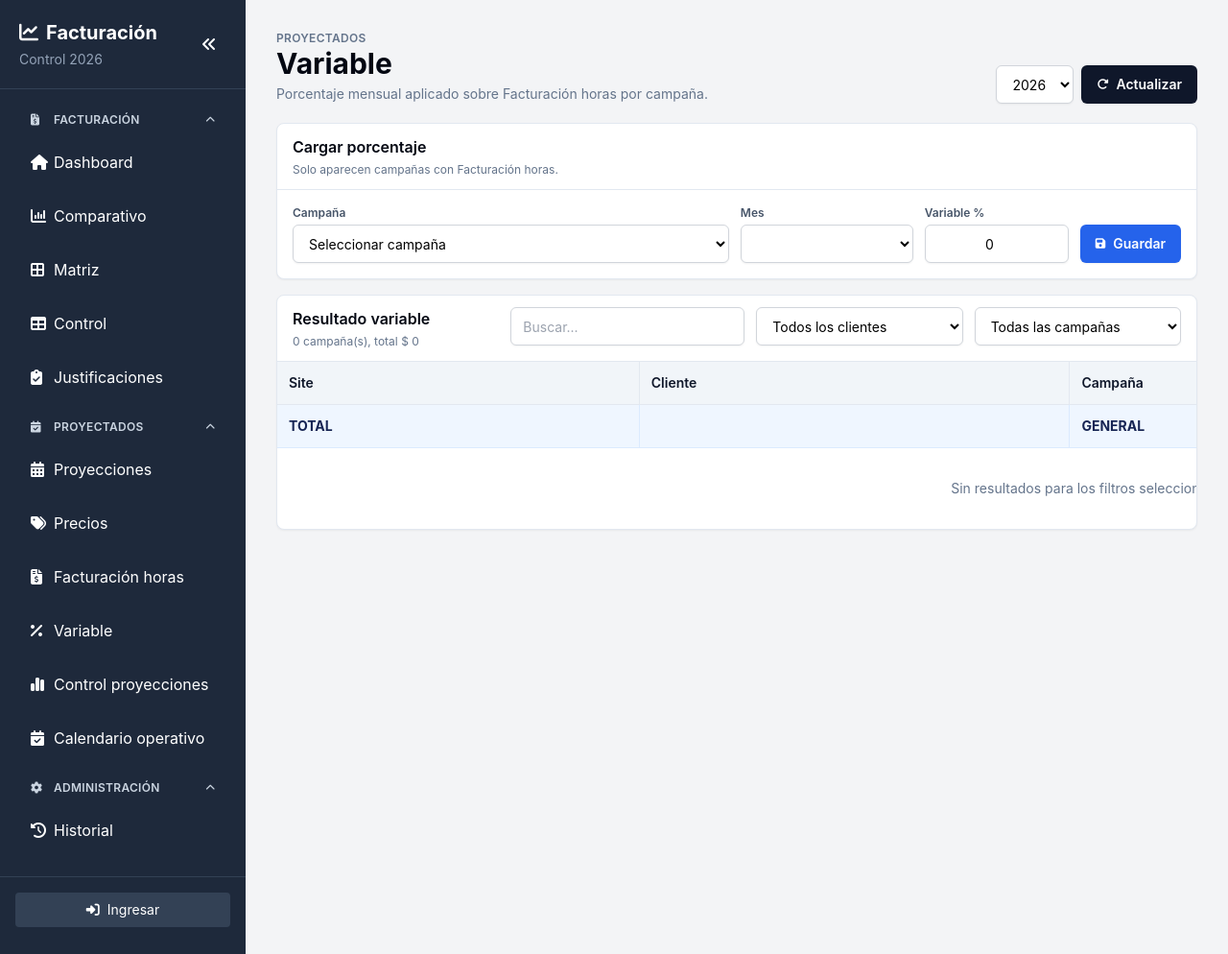
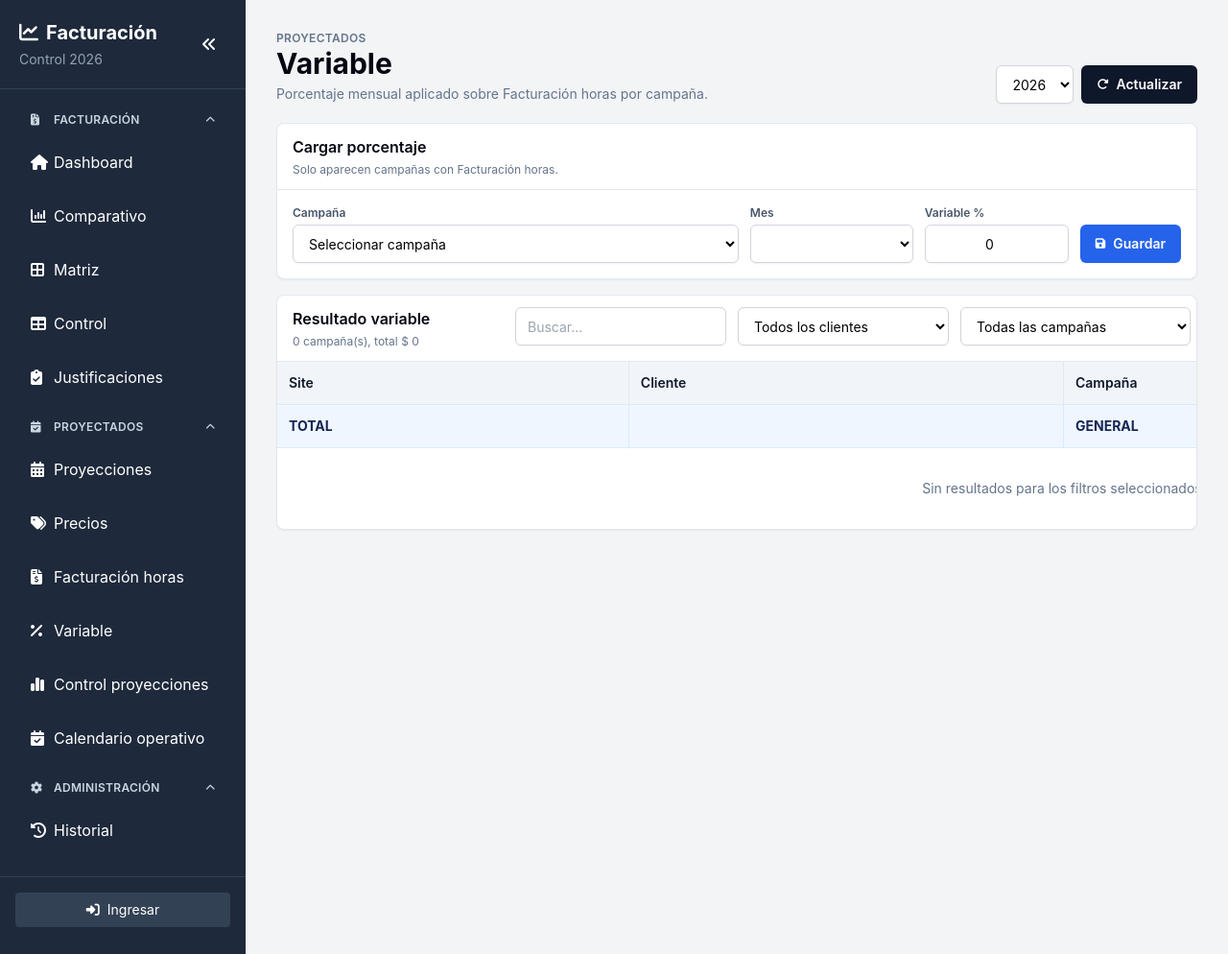
Before and after one commit to jusslagg/Dashboard, a Flask app: template app/templates/variable.html in a window 1280 px wide. Shown: the whole page at 96% size. Run offline with Flask 3, Linux system fonts and the light colour scheme; the template is opened without the code that fills it, so the values that code supplies are empty; some libraries are stand-ins or nearby versions.

Commit message:
actualización del readme y variables

```diff
--- a/app/templates/variable.html
+++ b/app/templates/variable.html
@@ -29,7 +29,7 @@
             <p class="text-xs text-slate-500">Solo aparecen campañas con Facturación horas.</p>
         </div>
     </div>
-    <form id="formVariable" class="grid grid-cols-1 gap-3 p-4 lg:grid-cols-[minmax(260px,1.4fr)_180px_150px_auto] lg:items-end" onsubmit="guardarVariable(event)">
+    <form id="formVariable" class="grid grid-cols-1 gap-3 p-4 md:grid-cols-2 xl:grid-cols-[minmax(280px,1fr)_170px_150px_auto] xl:items-end" onsubmit="guardarVariable(event)">
         <label class="block">
             <span class="mb-1 block text-xs font-semibold text-slate-600">Campaña</span>
             <select id="campaniaSelect" required class="h-10 w-full rounded-md border border-gray-300 bg-white px-3 text-sm shadow-sm focus:border-blue-500 focus:outline-none focus:ring-2 focus:ring-blue-100"></select>
@@ -52,7 +52,7 @@
 
 <section class="rounded-lg border border-slate-200 bg-white shadow-sm">
     <div class="border-b border-slate-200 px-4 py-3">
-        <div class="grid grid-cols-1 gap-3 xl:grid-cols-[1fr_1fr_1fr_1fr]">
+        <div class="grid grid-cols-1 gap-3 xl:grid-cols-[minmax(220px,1fr)_minmax(220px,360px)_minmax(220px,360px)_minmax(240px,380px)]">
             <div>
                 <h2 class="font-semibold text-gray-950">Resultado variable</h2>
                 <p id="contadorVariable" class="mt-1 text-xs text-slate-500">Cargando datos...</p>
@@ -63,7 +63,8 @@
         </div>
     </div>
     <div class="overflow-x-auto">
-        <table class="w-full min-w-[1700px] border-separate border-spacing-0 text-sm">
+        <table class="w-full min-w-[1640px] table-fixed border-separate border-spacing-0 text-sm">
+            <colgroup id="colgroupVariable"></colgroup>
             <thead class="sticky top-0 z-20 bg-slate-100 text-slate-900">
                 <tr id="theadVariable"></tr>
             </thead>
@@ -168,12 +169,19 @@ function renderVariable() {
             && (!campania || item.campania === campania);
     });
 
+    document.getElementById('colgroupVariable').innerHTML = `
+        <col class="w-[170px]">
+        <col class="w-[210px]">
+        <col class="w-[260px]">
+        <col class="w-[120px]">
+        ${meses.map(() => '<col class="w-[95px]">').join('')}
+    `;
     document.getElementById('theadVariable').innerHTML = `
-        <th class="sticky left-0 z-30 w-[160px] border-b border-r border-slate-200 bg-slate-100 px-3 py-3 text-left font-semibold">Site</th>
-        <th class="sticky left-[160px] z-30 w-[190px] border-b border-r border-slate-200 bg-slate-100 px-3 py-3 text-left font-semibold">Cliente</th>
-        <th class="sticky left-[350px] z-30 w-[240px] border-b border-r border-slate-200 bg-slate-100 px-3 py-3 text-left font-semibold">Campaña</th>
-        <th class="w-[130px] border-b border-r border-blue-200 bg-blue-100 px-3 py-3 text-center font-semibold">Total</th>
-        ${meses.map(mes => `<th class="w-[110px] border-b border-r border-slate-200 px-3 py-3 text-center font-semibold">${escapeHtml(mes.label)}</th>`).join('')}
+        <th class="border-b border-r border-slate-200 bg-slate-100 px-3 py-3 text-left font-semibold">Site</th>
+        <th class="border-b border-r border-slate-200 bg-slate-100 px-3 py-3 text-left font-semibold">Cliente</th>
+        <th class="border-b border-r border-slate-200 bg-slate-100 px-3 py-3 text-left font-semibold">Campaña</th>
+        <th class="border-b border-r border-blue-200 bg-blue-100 px-3 py-3 text-center font-semibold">Total</th>
+        ${meses.map(mes => `<th class="border-b border-r border-slate-200 px-3 py-3 text-center font-semibold">${escapeHtml(mes.label)}</th>`).join('')}
     `;
 
     const totalMeses = Object.fromEntries(meses.map(mes => [mes.value, 0]));
@@ -185,18 +193,18 @@ function renderVariable() {
 
     const totalRow = `
         <tr class="bg-blue-50 font-bold text-blue-950">
-            <td class="sticky left-0 z-10 border-b border-r border-blue-100 bg-blue-50 px-3 py-3">TOTAL</td>
-            <td class="sticky left-[160px] z-10 border-b border-r border-blue-100 bg-blue-50 px-3 py-3"></td>
-            <td class="sticky left-[350px] z-10 border-b border-r border-blue-100 bg-blue-50 px-3 py-3">GENERAL</td>
+            <td class="border-b border-r border-blue-100 bg-blue-50 px-3 py-3">TOTAL</td>
+            <td class="border-b border-r border-blue-100 bg-blue-50 px-3 py-3"></td>
+            <td class="border-b border-r border-blue-100 bg-blue-50 px-3 py-3">GENERAL</td>
             <td class="border-b border-r border-blue-100 px-3 py-3 text-center tabular-nums">${formatoMoneda(total)}</td>
             ${meses.map(mes => `<td class="border-b border-r border-blue-100 px-3 py-3 text-center tabular-nums">${formatoMoneda(totalMeses[mes.value])}</td>`).join('')}
         </tr>`;
 
     const rows = visibles.map(item => `
         <tr class="hover:bg-slate-50">
-            <td class="sticky left-0 z-10 border-b border-r border-slate-200 bg-white px-3 py-3">${escapeHtml(item.site || '')}</td>
-            <td class="sticky left-[160px] z-10 border-b border-r border-slate-200 bg-white px-3 py-3">${escapeHtml(item.cliente || '')}</td>
-            <td class="sticky left-[350px] z-10 border-b border-r border-slate-200 bg-white px-3 py-3 font-semibold">${escapeHtml(item.campania || '')}</td>
+            <td class="border-b border-r border-slate-200 bg-white px-3 py-3 align-middle">${escapeHtml(item.site || '')}</td>
+            <td class="border-b border-r border-slate-200 bg-white px-3 py-3 align-middle">${escapeHtml(item.cliente || '')}</td>
+            <td class="border-b border-r border-slate-200 bg-white px-3 py-3 align-middle font-semibold leading-snug">${escapeHtml(item.campania || '')}</td>
             <td class="border-b border-r border-slate-200 bg-slate-50 px-3 py-3 text-center font-semibold tabular-nums">${formatoMoneda(item.total || 0)}</td>
             ${meses.map(mes => `
                 <td class="border-b border-r border-slate-200 px-3 py-2 text-center tabular-nums">
```
Also changed, not shown: README.md, 1 other file.
